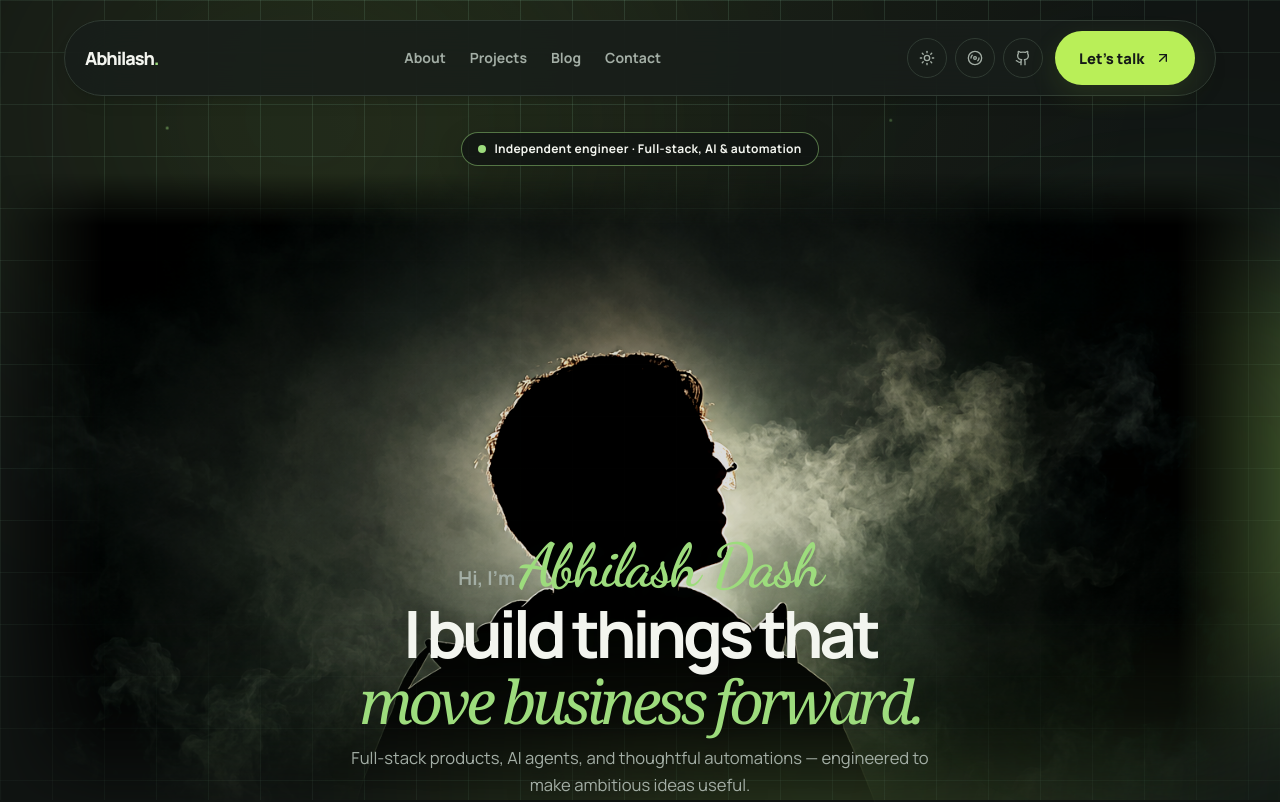
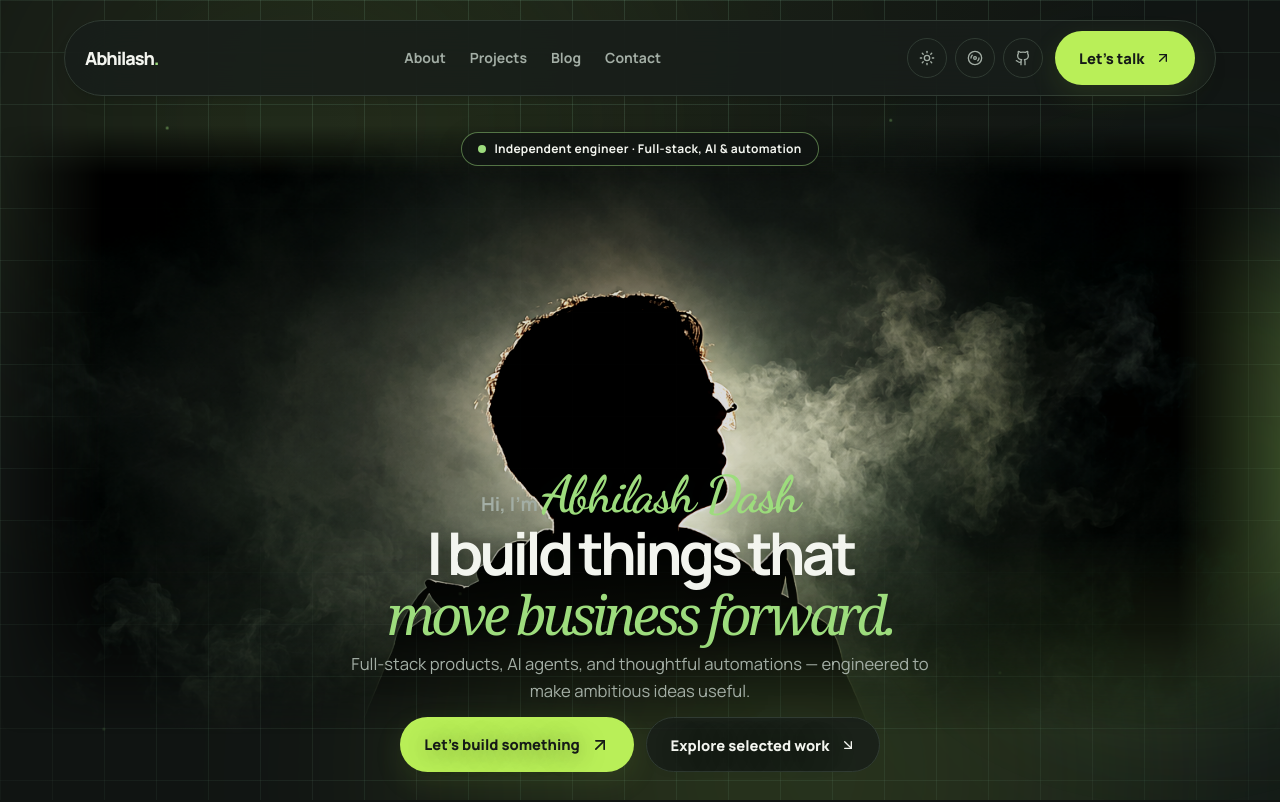
Before and after one commit to AbhilashDash10082k4/portfolio, a Next.js app: page / in a window 1280 px wide. Shown: the top 802 px of the page. Built offline with nearby package versions, Linux system fonts and the light colour scheme.

Commit message:
fix: separate hero image positioning from scroll transforms

```diff
--- a/app/globals.css
+++ b/app/globals.css
@@ -1335,48 +1335,43 @@ textarea {
 }
 
 
-/* Exact reference composition: visible badge, centered full-bleed smoke portrait,
-   and headline anchored over the lower silhouette. Keep x-position in layout so GSAP
-   can safely animate transform for the reversible scroll fade. */
+/* Exact reference composition.
+   The outer positioner owns viewport centering; GSAP animates only its inner image layer.
+   This prevents transforms from shifting the portrait sideways. */
 .hero-stage {
   position: relative !important;
   display: flex !important;
-  min-height: min(82svh, 820px) !important;
+  min-height: min(82svh, 760px) !important;
   flex-direction: column !important;
   align-items: center !important;
   justify-content: flex-start !important;
   gap: 0 !important;
-  padding: 0 0 1.25rem !important;
+  padding: 0 0 1rem !important;
   overflow: visible !important;
   isolation: isolate !important;
+  text-align: center !important;
 }
 .hero-stage > .hero-eyebrow {
   position: relative !important;
   z-index: 4 !important;
   order: 0 !important;
   display: inline-flex !important;
-  visibility: visible !important;
   align-items: center !important;
-  justify-content: center !important;
   margin: 0 auto 1rem !important;
-  border: 1px solid rgba(157,220,125,.48) !important;
-  background: rgba(16,20,18,.78) !important;
+  border-color: rgba(157,220,125,.48) !important;
+  background: rgba(16,20,18,.72) !important;
   color: #f3f5ef !important;
   box-shadow: 0 8px 28px rgba(0,0,0,.16) !important;
-  -webkit-backdrop-filter: blur(12px) !important;
   backdrop-filter: blur(12px) !important;
 }
-.hero-portrait-layer {
+.hero-portrait-positioner {
   position: absolute !important;
   z-index: 0 !important;
-  top: 2.6rem !important;
+  top: -.4rem !important;
   left: 50% !important;
-  right: auto !important;
-  bottom: auto !important;
   width: 100vw !important;
-  max-width: none !important;
-  height: min(70svh, 680px) !important;
-  margin: 0 0 0 -50vw !important;
+  height: min(76svh, 720px) !important;
+  margin-left: -50vw !important;
   padding: 0 !important;
   overflow: hidden !important;
   border: 0 !important;
@@ -1385,9 +1380,28 @@ textarea {
   box-shadow: none !important;
   -webkit-backdrop-filter: none !important;
   backdrop-filter: none !important;
-  -webkit-mask-image: linear-gradient(to bottom, transparent 0%, #000 8%, #000 68%, rgba(0,0,0,.72) 84%, transparent 100%) !important;
-  mask-image: linear-gradient(to bottom, transparent 0%, #000 8%, #000 68%, rgba(0,0,0,.72) 84%, transparent 100%) !important;
+  -webkit-mask-image: linear-gradient(to bottom, transparent 0%, #000 8%, #000 67%, rgba(0,0,0,.68) 83%, transparent 100%) !important;
+  mask-image: linear-gradient(to bottom, transparent 0%, #000 8%, #000 67%, rgba(0,0,0,.68) 83%, transparent 100%) !important;
   pointer-events: none !important;
+}
+.hero-portrait-layer {
+  position: relative !important;
+  z-index: 0 !important;
+  inset: auto !important;
+  display: block !important;
+  width: 100% !important;
+  height: 100% !important;
+  margin: 0 !important;
+  padding: 0 !important;
+  overflow: hidden !important;
+  border: 0 !important;
+  border-radius: 0 !important;
+  background: transparent !important;
+  box-shadow: none !important;
+  -webkit-backdrop-filter: none !important;
+  backdrop-filter: none !important;
+  -webkit-mask-image: none !important;
+  mask-image: none !important;
   will-change: opacity, transform;
 }
 .hero-portrait-layer img {
@@ -1397,7 +1411,7 @@ textarea {
   width: 100% !important;
   height: 100% !important;
   object-fit: cover !important;
-  object-position: 50% 36% !important;
+  object-position: center 36% !important;
   opacity: .98 !important;
   filter: saturate(.82) contrast(1.08) brightness(.88) !important;
   -webkit-mask-image: linear-gradient(to right, transparent 0%, #000 8%, #000 92%, transparent 100%) !important;
@@ -1409,7 +1423,7 @@ textarea {
   order: 2 !important;
   width: min(100%, 76rem) !important;
   margin-top: auto !important;
-  padding: clamp(19rem, 39vh, 24rem) .75rem 0 !important;
+  padding: clamp(17rem, 35vh, 22rem) .75rem 0 !important;
   text-align: center !important;
   text-shadow: 0 2px 24px rgba(7,13,9,.58) !important;
   will-change: opacity, transform;
@@ -1420,44 +1434,74 @@ textarea {
 }
 .hero-copy-layer .page-title {
   max-width: 100% !important;
+  margin-inline: auto !important;
   font-size: clamp(2.6rem, 5.1vw, 4.9rem) !important;
   line-height: 1.02 !important;
   letter-spacing: -.065em !important;
 }
 .hero-copy-layer .hero-title-italic { font-size: .92em !important; }
 .hero-copy-layer .page-copy {
-  margin-top: .8rem !important;
+  margin: .8rem auto 0 !important;
   font-size: clamp(.95rem, 1.3vw, 1.12rem) !important;
   line-height: 1.6 !important;
 }
 .hero-copy-layer .hero-actions { margin-top: 1.2rem !important; }
 .hero-editorial-note { display: none !important; }
-@media (min-width: 768px) and (max-height: 850px) {
-  .hero-stage { min-height: 760px !important; }
-  .hero-portrait-layer { height: 640px !important; }
-  .hero-copy-layer { padding-top: 19rem !important; }
+
+@media (min-width: 768px) and (max-height: 950px) {
+  .hero-stage { min-height: 680px !important; }
+  .hero-portrait-positioner { height: min(76svh, 690px) !important; }
+  .hero-copy-layer { padding-top: clamp(16rem, 33vh, 20rem) !important; }
+  .hero-copy-layer .hero-name { margin-bottom: 0 !important; }
+  .hero-copy-layer .hero-name-script { font-size: clamp(2.2rem, 4vw, 3.5rem) !important; }
+  .hero-copy-layer .page-title { font-size: clamp(2.5rem, 4.6vw, 4.2rem) !important; }
+  .hero-copy-layer .page-copy { margin-top: .55rem !important; }
+  .hero-copy-layer .hero-actions { margin-top: .8rem !important; }
+}
+@media (min-width: 951px) {
+  .hero-stage { min-height: min(82svh, 760px) !important; }
 }
 @media (max-width: 767px) {
-  .hero-stage { min-height: 760px !important; padding: 0 0 1rem !important; }
+  .hero-stage { min-height: 740px !important; padding: 0 0 1rem !important; }
   .hero-stage > .hero-eyebrow {
     max-width: calc(100vw - 2rem);
     margin-bottom: .65rem !important;
     padding: .55rem .8rem !important;
     font-size: .68rem !important;
   }
-  .hero-portrait-layer {
-    top: 2.2rem !important;
+  .hero-portrait-positioner {
+    top: 0 !important;
     left: 50% !important;
     width: 100vw !important;
     height: 540px !important;
     margin-left: -50vw !important;
   }
-  .hero-portrait-layer img { object-position: 50% 34% !important; }
-  .hero-copy-layer { padding: 17.5rem .5rem 0 !important; }
+  .hero-portrait-layer img { object-position: center 34% !important; }
+  .hero-copy-layer { padding: 17rem .5rem 0 !important; }
   .hero-copy-layer .hero-name-script { font-size: clamp(2.25rem, 9vw, 3.2rem) !important; }
   .hero-copy-layer .page-title { font-size: clamp(2.2rem, 9vw, 3.4rem) !important; }
   .hero-copy-layer .hero-actions { flex-direction: column; align-items: stretch; }
 }
+.intro-loader {
+  background:
+    radial-gradient(ellipse at 50% 40%, rgba(185,239,88,.12), transparent 52%),
+    #101412 !important;
+  color: #f3f5ef !important;
+}
+.intro-loader-label { color: #9ddc7d !important; }
+.intro-loader-brand span { color: #f3f5ef !important; }
+.intro-loader-brand span:nth-child(3n) { color: #9ddc7d !important; }
+.intro-loader-track { background: #303b33 !important; }
+.light .intro-loader {
+  background:
+    radial-gradient(ellipse at 50% 40%, rgba(185,239,88,.22), transparent 52%),
+    #f7f8f4 !important;
+  color: #151a17 !important;
+}
+.light .intro-loader-label { color: #2b7a6d !important; }
+.light .intro-loader-brand span { color: #151a17 !important; }
+.light .intro-loader-brand span:nth-child(3n) { color: #2b7a6d !important; }
+.light .intro-loader-track { background: #e2e7df !important; }
 @media (prefers-reduced-motion: reduce) {
   .hero-portrait-layer, .hero-copy-layer { opacity: 1 !important; transform: none !important; }
 }
```
